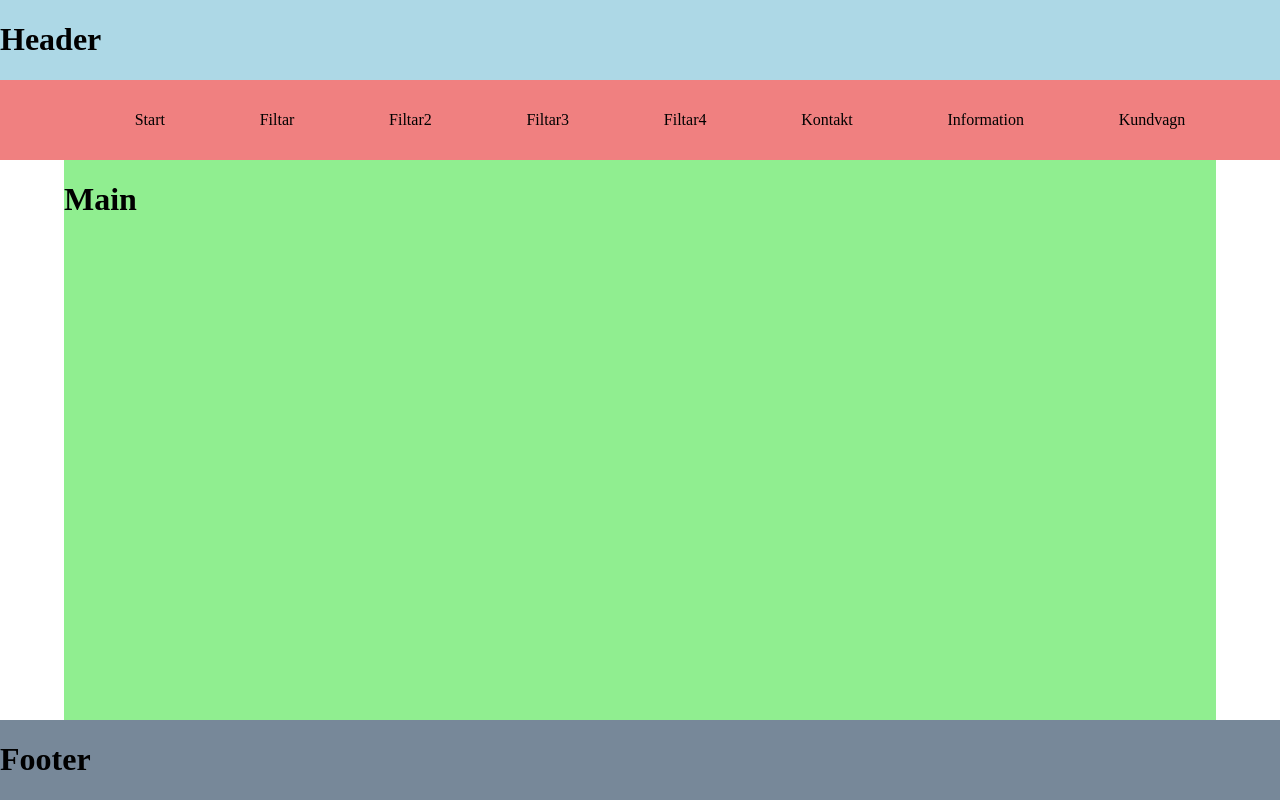
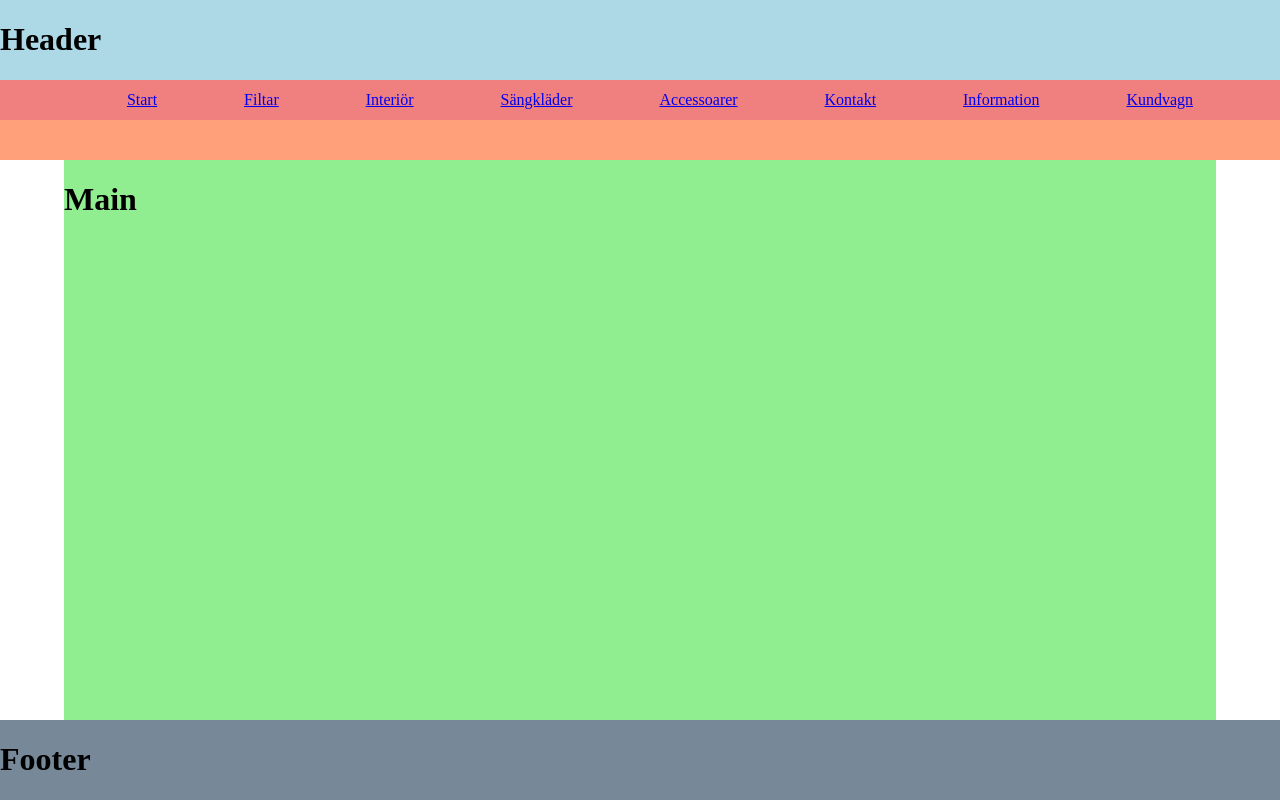
Before and after one commit to antonpetersson/munimuni, a plain HTML site: page index.html in a window 1280 px wide. Drawn offline with nearby package versions, Linux system fonts and the light colour scheme.

Commit message:
Lagt in undermenyer i menyn

```diff
--- a/huvudkategorier.json
+++ b/huvudkategorier.json
@@ -4,12 +4,12 @@
         "mainCategory": "Filtar"
     },{
         "id": 2,
-        "mainCategory": "Filtar2"
+        "mainCategory": "Interiör"
     },{
         "id": 3,
-        "mainCategory": "Filtar3"
+        "mainCategory": "Sängkläder"
     },{
         "id": 4,
-        "mainCategory": "Filtar4"
+        "mainCategory": "Accessoarer"
     }
 ]
--- a/index.html
+++ b/index.html
@@ -15,12 +15,15 @@
 <div class="header">
 <h1>Header</h1>
 </div>
-<div class="menu">
-    <ul class="menuList"></ul>
-
+<div class="mainMenu">
+    <ul class="mainMenuList"></ul>
+</div>
+<div class="subMenu">
+    <ul class="subMenuList"></ul>
 </div>
 <div class="main">
 <h1>Main</h1>
+
 
 </div>
 <div class="footer">
--- a/script.js
+++ b/script.js
@@ -7,21 +7,59 @@ $(document).ready(function(){
     })
     .then(function(huvudkategorier) {
         mainCatList = huvudkategorier;
-        console.log(huvudkategorier);
         printMainCat();
 
     });
+fetch("./underkategorier.json")
+    .then(function(response) {
+        return response.json();
+    })
+    .then(function(underkategorier) {
+        subCatList = underkategorier;
+
+
+    });
+
+
+
+
+$(".mainMenuItemClass").click(function(){
+        console.log("hejdå")
+
+    });
+
+
+
+
+
+
+
 function printMainCat(){
-        $(".menuList").append("<li>Start</li>");
+    $(".mainMenuList").append("<li><a href='#'>Start</a></li>");
     for(var i = 0; i < mainCatList.length; i++){
 
-            var mainCatName = "<li>" + mainCatList[i].mainCategory + "</li>";
-            $(".menuList").append(mainCatName);
-            console.log(mainCatName);
+        var mainCatName = "<li class='mainMenuItemClass' onclick='onClickMain(" + [i] + ")'><a href='#'>" + mainCatList[i].mainCategory + "</a></li>";
+        $(".mainMenuList").append(mainCatName);
     }
-         $(".menuList").append("<li>Kontakt</li>");
-         $(".menuList").append("<li>Information</li>");
-         $(".menuList").append("<li>Kundvagn</li>");
+        $(".mainMenuList").append("<li><a href='#'>Kontakt</a></li>");
+        $(".mainMenuList").append("<li><a href='#'>Information</a></li>");
+        $(".mainMenuList").append("<li><a href='#'>Kundvagn</a></li>");
+
+        onClickMain = function(i){
+            $(".subMenuList").html("");
+            for(var index = 0; index < subCatList.length; index++){
+
+                if (subCatList[index].mainCategory == i+1){
+                    $(".subMenuList").append("<li><a href='#'>" + subCatList[index].subCategory + "</a></li>")
+                }
+           }
+
+        }
+
+
+
+
+
 }
 
 
--- a/style.css
+++ b/style.css
@@ -6,10 +6,11 @@ body{
 .content{
     display: grid;
     grid-template-columns: [line-1] 5vw [line-2] 90vw [line-3] 5vw;
-    grid-template-rows: [header-start] 10vh  [header-end menu-start] 10vh [menu-end main-start] 70vh [main-end footer-start] 10vh [footer-end];
+    grid-template-rows: [header-start] 10vh  [header-end mainMenu-start] 5vh [mainMenu-end subMenu-start] 5vh [subMenu-end main-start] 70vh [main-end footer-start] 10vh [footer-end];
     grid-template-areas:
     "header header header"
-    "menu menu menu"
+    "mainMenu mainMenu mainMenu"
+    "subMenu subMenu subMenu"
     ". main ."
     "footer footer footer"
 
@@ -18,13 +19,13 @@ body{
     grid-area: header;
     background-color: lightblue;
 }
-.menu{
-    grid-area: menu;
+.mainMenu{
+    grid-area: mainMenu;
     background-color: lightcoral;
     display: flex;
     flex-flow: row nowrap;
 }
-.menuList{
+.mainMenuList{
     list-style: none;
     width: 100vw;
     display: flex;
@@ -32,6 +33,22 @@ body{
     justify-content: space-evenly;
     align-items: center;
 }
+.subMenu{
+    grid-area: subMenu;
+    background-color: lightsalmon;
+    display: flex;
+    flex-flow: row nowrap;
+}
+.subMenuList{
+    list-style: none;
+    width: 100vw;
+    display: flex;
+    flex-flow: row nowrap;
+    justify-content: space-evenly;
+    align-items: center;
+}
+
+
 .main{
     grid-area: main;
     background-color: lightgreen;
--- a/underkategorier.json
+++ b/underkategorier.json
@@ -1,76 +1,76 @@
 [
     {
         "id": 1,
-        "subCategory": "El Gitarr",
+        "subCategory": "Roundies",
         "mainCategory": 1
 
     },{
         "id": 2,
-        "subCategory": "El Bas",
-        "mainCategory": 2
+        "subCategory": "Hamam handdukar",
+        "mainCategory": 1
     },{
         "id": 3,
-        "subCategory": "Tillbehör",
+        "subCategory": "Filtar-sub3",
         "mainCategory": 1
     },{
         "id": 4,
-        "subCategory": "Piano",
-        "mainCategory": 3
+        "subCategory": "Filtar-sub4",
+        "mainCategory": 1
     },{
         "id": 5,
-        "subCategory": "Synth",
-        "mainCategory": 3
+        "subCategory": "Interiör-sub1",
+        "mainCategory": 2
     },{
         "id": 6,
-        "subCategory": "Klassisk Gitarr",
-        "mainCategory": 1
+        "subCategory": "Interiör-sub2",
+        "mainCategory": 2
     },{
         "id": 7,
-        "subCategory": "Strängar",
-        "mainCategory": 1
+        "subCategory": "Interiör-sub3",
+        "mainCategory": 2
     },{
         "id": 8,
-        "subCategory": "Akustisk Bas",
+        "subCategory": "Interiör-sub4",
         "mainCategory": 2
     },{
         "id": 9,
-        "subCategory": "Dragspel",
+        "subCategory": "Sängkläder-sub1",
         "mainCategory": 3
     },{
         "id": 10,
-        "subCategory": "Förstärkare",
-        "mainCategory": 1
+        "subCategory": "Sängkläder-sub2",
+        "mainCategory": 3
     },{
         "id": 11,
-        "subCategory": "USB Keyboard",
+        "subCategory": "Sängkläder-sub3",
         "mainCategory": 3
     },{
         "id": 12,
-        "subCategory": "Strängar",
-        "mainCategory": 2
+        "subCategory": "Sängkläder-sub4",
+        "mainCategory": 3
     },{
         "id": 13,
-        "subCategory": "Förstärkare",
-        "mainCategory": 2
+        "subCategory": "Accessoarer-sub1",
+        "mainCategory": 4
     },{
         "id": 14,
-        "subCategory": "Begagnat",
-        "mainCategory": 1
-    },{
-        "id": 15,
-        "subCategory": "Tillbehör",
-        "mainCategory": 2
-    },{
-        "id": 15,
-        "subCategory": "Trumsett",
+        "subCategory": "Accessoarer-sub2",
         "mainCategory": 4
     },{
         "id": 15,
-        "subCategory": "Digitaltrummor",
+        "subCategory": "Accessoarer-sub3",
         "mainCategory": 4
     },{
-        "id": 15,
-        "subCategory": "Slagverk",
+        "id": 16,
+        "subCategory": "Accessoarer-sub4",
+        "mainCategory": 4
+    },{
+        "id": 17,
+        "subCategory": "Accessoarer-sub5",
+        "mainCategory": 4
+    },{
+        "id": 18,
+        "subCategory": "Accessoarer-sub6",
         "mainCategory": 4
     }
 ]
```
Lines whose indentation alone changed are shown as unchanged.
